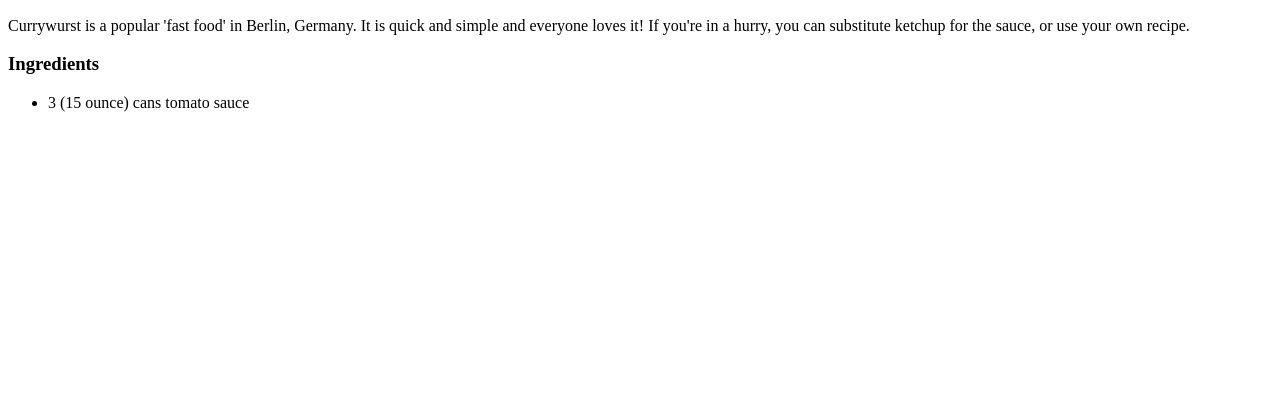
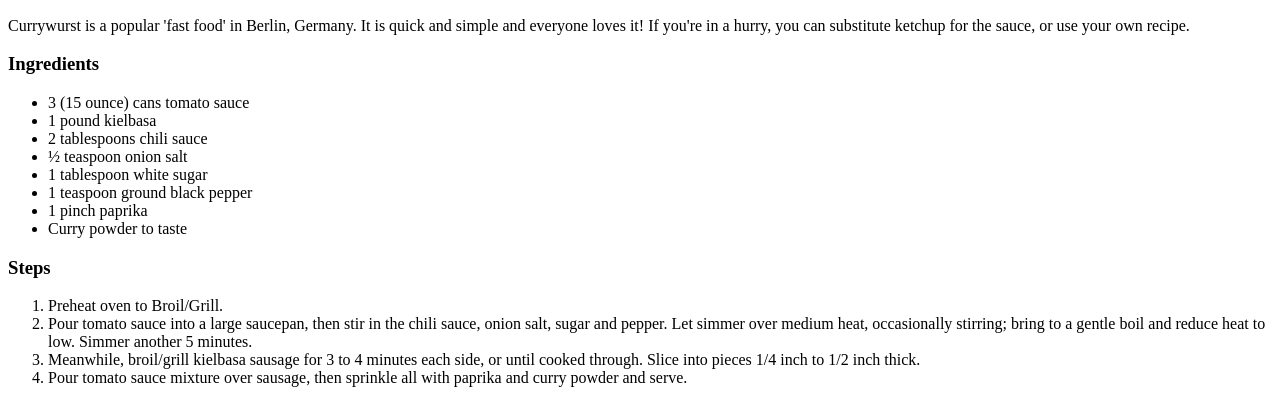
Before and after one commit to emianuelul/odin-recipes, a plain HTML site: page recipes/currywurst.html in a window 1280 px wide. Shown: the part 693-1096 px from the top of the page. Before the commit the page ends 821 px from the top, so only its background shows below. Drawn offline with Linux system fonts and the light colour scheme.

Commit message:
feat: complete currywurst recipe page

```diff
--- a/recipes/currywurst.html
+++ b/recipes/currywurst.html
@@ -23,6 +23,31 @@
     <h3>Ingredients</h3>
     <ul>
       <li>3 (15 ounce) cans tomato sauce</li>
+      <li>1 pound kielbasa</li>
+      <li>2 tablespoons chili sauce</li>
+      <li>½ teaspoon onion salt</li>
+      <li>1 tablespoon white sugar</li>
+      <li>1 teaspoon ground black pepper</li>
+      <li>1 pinch paprika</li>
+      <li>Curry powder to taste</li>
     </ul>
+    <h3>Steps</h3>
+    <ol>
+      <li>Preheat oven to Broil/Grill.</li>
+      <li>
+        Pour tomato sauce into a large saucepan, then stir in the chili sauce,
+        onion salt, sugar and pepper. Let simmer over medium heat, occasionally
+        stirring; bring to a gentle boil and reduce heat to low. Simmer another
+        5 minutes.
+      </li>
+      <li>
+        Meanwhile, broil/grill kielbasa sausage for 3 to 4 minutes each side, or
+        until cooked through. Slice into pieces 1/4 inch to 1/2 inch thick.
+      </li>
+      <li>
+        Pour tomato sauce mixture over sausage, then sprinkle all with paprika
+        and curry powder and serve.
+      </li>
+    </ol>
   </body>
 </html>
```
